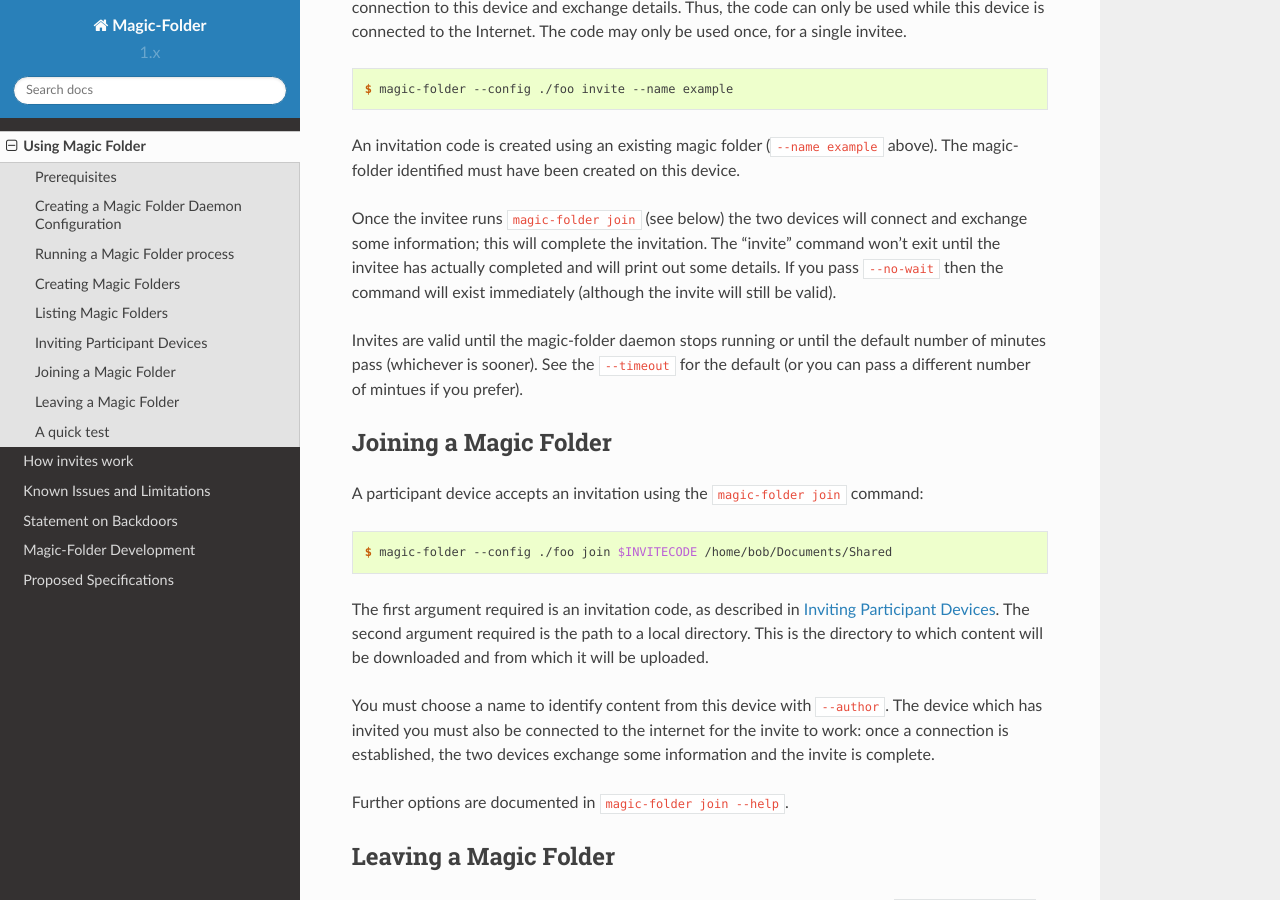
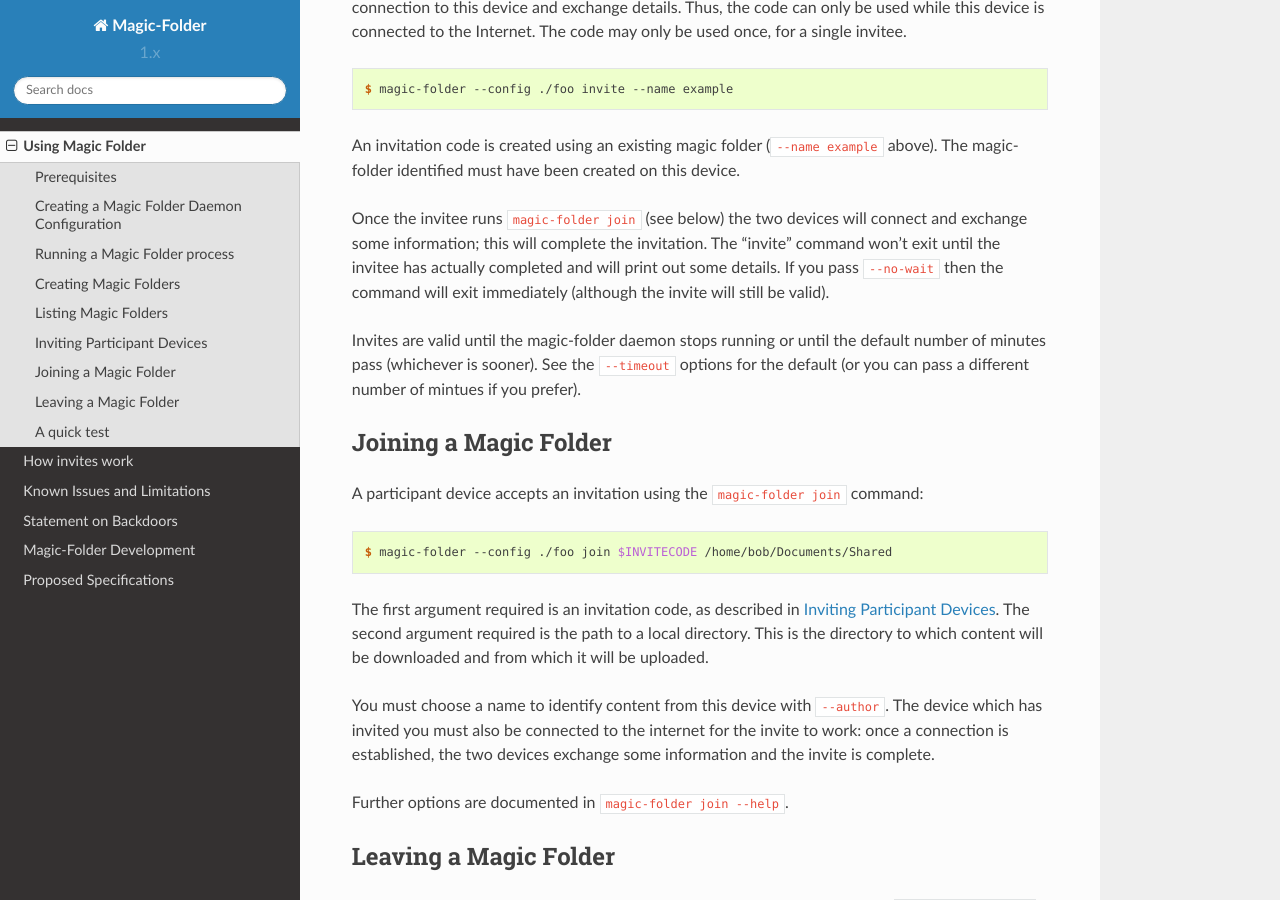
Before and after one commit to tahoe-lafs/magic-folder, a Sphinx documentation site: the page built from docs/usage.rst, in a window 1280 px wide and 900 px high, scrolled down 2878 px. Built offline with Sphinx 7.4.7 and the Read the Docs theme 2.0.0, drawn with Linux system fonts in a browser that asks for light colours; some of the changed text lies outside the part shown.

Commit message:
spelling

```diff
--- a/docs/usage.rst
+++ b/docs/usage.rst
@@ -171,13 +171,13 @@
 devices will connect and exchange some information; this will complete
 the invitation. The "invite" command won't exit until the invitee has
 actually completed and will print out some details. If you pass
-``--no-wait`` then the command will exist immediately (although the
+``--no-wait`` then the command will exit immediately (although the
 invite will still be valid).
 
 Invites are valid until the magic-folder daemon stops running or until
 the default number of minutes pass (whichever is sooner). See the
-``--timeout`` for the default (or you can pass a different number of
-mintues if you prefer).
+``--timeout`` options for the default (or you can pass a different
+number of mintues if you prefer).
 
 
 Joining a Magic Folder
```
Also changed, not shown: other parts of docs/usage.rst (+1 -1 lines).
